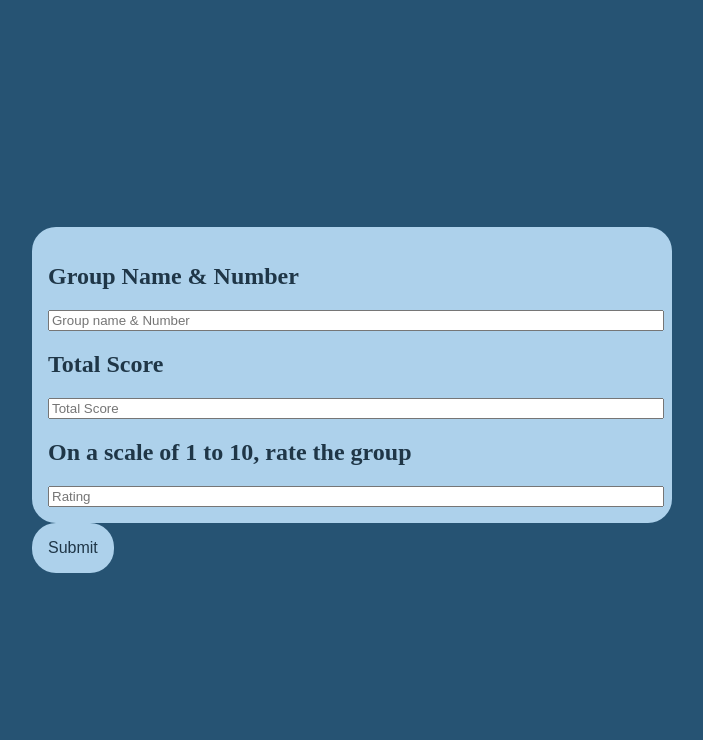
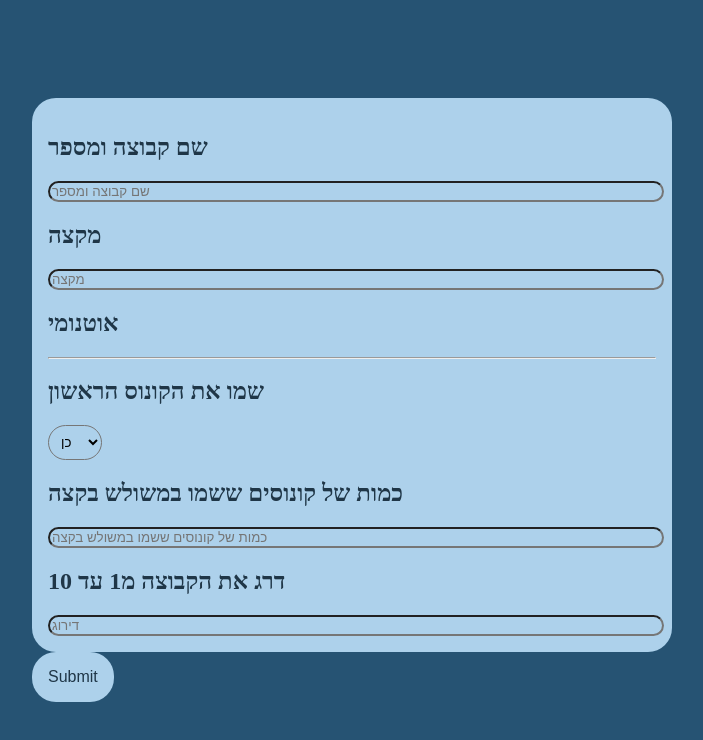
Before and after one commit to DanPeled/FTC-Scouting, a plain HTML site: page index.html in a window 1280 px wide. Shown: the whole page, without its empty margins (288-991 px from the left). Drawn offline with Linux system fonts and the light colour scheme.

Commit message:
Added more questions

```diff
--- a/Assets/Scripts/forms.js
+++ b/Assets/Scripts/forms.js
@@ -1,8 +1,13 @@
 let values = [];
 const submitValues = () => {
-    inputList = document.querySelectorAll("input.info");
+    inputList = document.querySelectorAll("input");
+    selectList = document.querySelectorAll("select.info");
     inputList.forEach((e, i) => {
-        values[i] = `${inputList[i].getAttribute("placeholder")}: ${e.value}`;
+        values.push(`${inputList[i].getAttribute("placeholder")}: ${e.value}`);
+    });
+
+    selectList.forEach((e,i) => {
+        values.push(`${selectList[i].getAttribute("placeholder")}: ${e.value}`);
     });
     console.log(values);
 };
--- a/Assets/Styling/style.css
+++ b/Assets/Styling/style.css
@@ -20,11 +20,9 @@ form {
   padding: 2vh;
   border-radius: 3vh;
 }
-
 /*# sourceMappingURL=style.css.map */
 .button {
   background-color: hsl(205deg, 60%, 80%);
-  /* Green */
   border: none;
   color: hsl(205deg, 40%, 20%);
   padding: 2vh;
@@ -41,12 +39,26 @@ form {
   border: 3px;
   padding: 10px;
 }
-input[type=text], input[type=password], input[type=email], input[type=number] {
+
+input[type=text],
+input[type=password],
+input[type=email],
+input[type=number] {
   margin-left: 0px;
   margin-right: 0px;
   width: 100%;
+  background-color: hsl(205deg, 60%, 80%);
+  border-radius: 3vh;
+  color: black
 }
 
 fieldset {
   padding: 10px;
 }
+
+option,
+select {
+  background-color: hsl(205deg, 60%, 80%);
+  padding: 1vh;
+  border-radius: 3vh;
+}
--- a/index.html
+++ b/index.html
@@ -15,12 +15,20 @@
     <script src="Assets/Scripts/forms.js"></script>
     <div class ="center">
         <form>
-            <h2>Group Name & Number</h2>
-            <input type="text" class="info" id="name" placeholder="Group name & Number">
-            <h2>Total Score</h2>
-            <input type="number" class="info" placeholder="Total Score">
-            <h2>On a scale of 1 to 10, rate the group</h2>
-            <input type="number" min="1" max="10" class="info" placeholder="Rating">
+            <h2>שם קבוצה ומספר</h2>
+            <input type="text" class="info" id="name" placeholder="שם קבוצה ומספר">
+            <h2>מקצה</h2>
+            <input type="text" class="info" placeholder="מקצה">
+            <h2>אוטנומי</h2> <hr>
+            <h2>שמו את הקונוס הראשון</h2>
+            <select class="info" placeholder="שמו את הקונוס הראשון">
+                <option value="Y">כן</option>
+                <option value="N">לא</option>
+            </select>
+            <h2>כמות של קונוסים ששמו במשולש בקצה</h2>
+            <input type="number" class="info" placeholder="כמות של קונוסים ששמו במשולש בקצה">
+            <h2>דרג את הקבוצה מ1 עד 10</h2>
+            <input type="number" min="1" max="10" class="info" placeholder="דירוג">
 
         </form>
 
```
